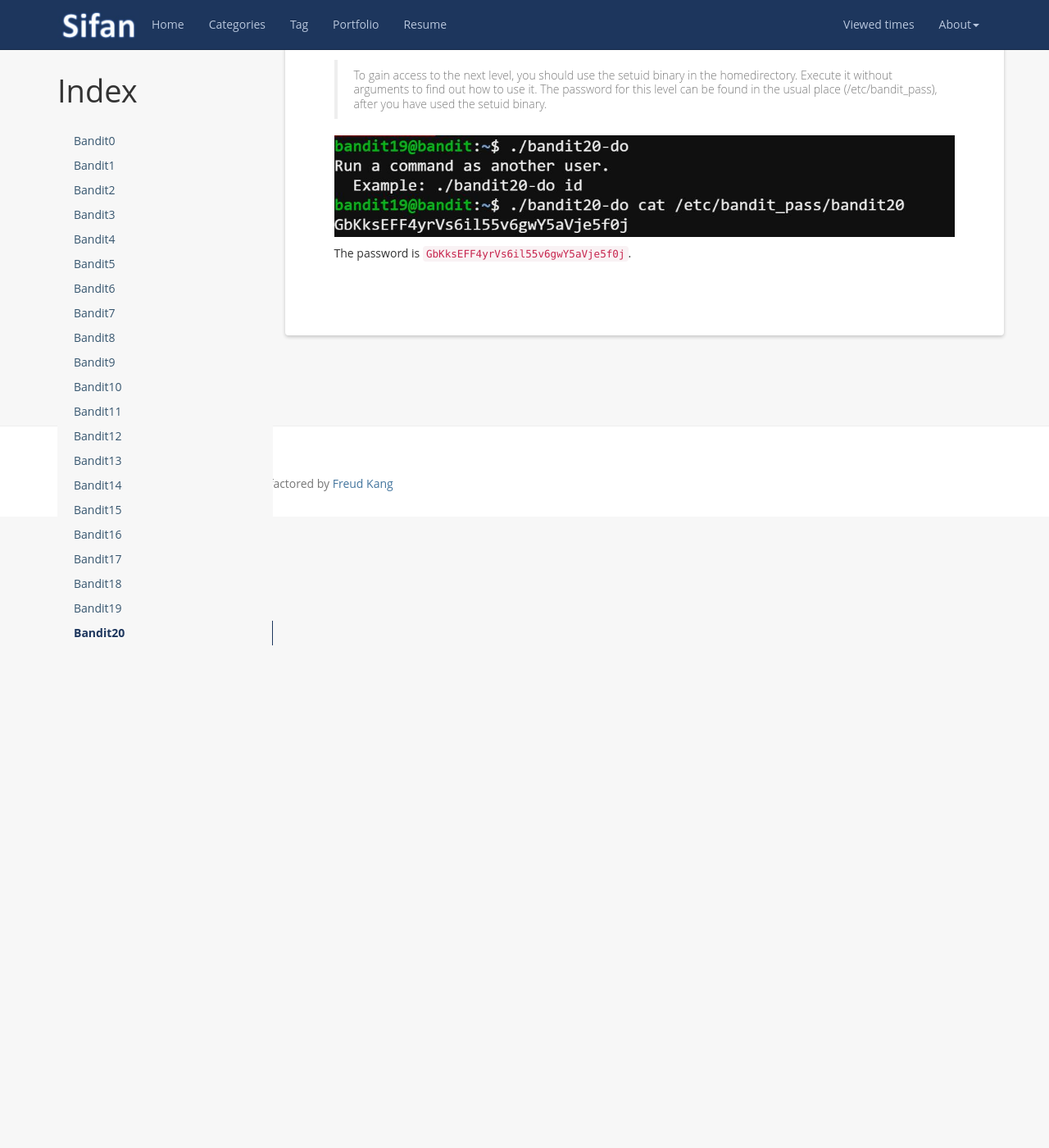
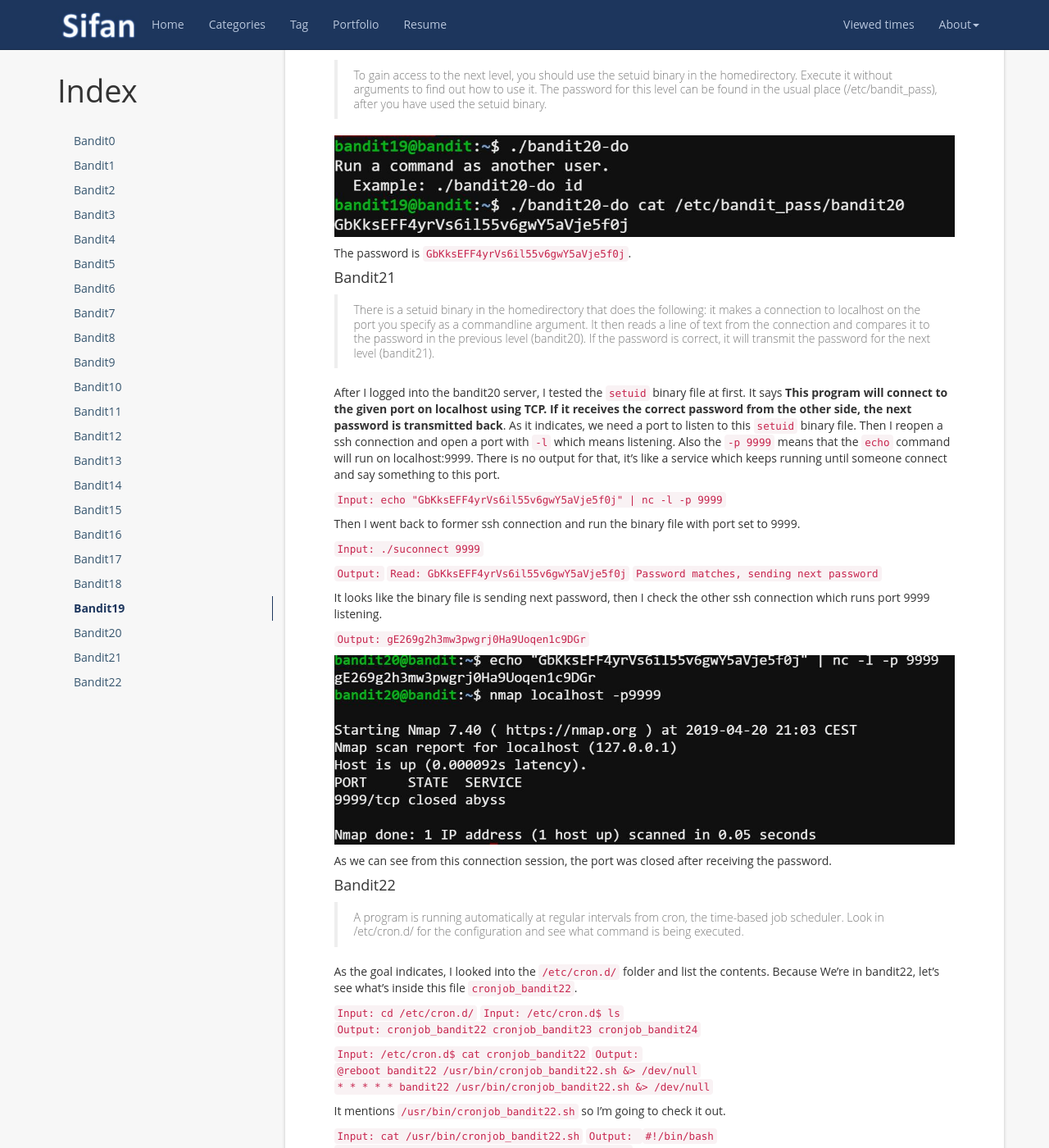
Before and after one commit to SifanGuo/sifanguo.github.io, a Jekyll site: the page built from _posts/2019-04-18-bandit.md, in a window 1280 px wide and 1400 px high, scrolled down 8757 px. Shown: the whole window at 82% size. Built offline with Jekyll 4.4.1, drawn with Linux system fonts in a browser that asks for light colours; nearby versions of some CDN libraries; a script that is not in the unit is left out; comment, search, counter and statistics services are not loaded; before the commit the page ends 9387 px from its top, so only the background shows below that; some of the changed text lies outside the part shown.

Commit message:
add bandit 22

```diff
--- a/_posts/2019-04-18-bandit.md
+++ b/_posts/2019-04-18-bandit.md
@@ -367,7 +367,7 @@ The "<" symbol indicates that this line `kfBf3eYk5BPBRzwjqutbbfE887SVc5Yd` is fr
 
 
 #### Bandit19
->The password for the next level is stored in a file readme in the homedirectory. Unfortunately, someone has modified .bashrc to log you out when you log in with SSH.
+> The password for the next level is stored in a file readme in the homedirectory. Unfortunately, someone has modified .bashrc to log you out when you log in with SSH.
 
 
 When I tried to login into bandit18@localhost, it says "Byebye" just after I logged in. So I searched on the Google and find this [answer](https://serverfault.com/questions/94503/login-without-running-bash-profile-or-bashrc). Then, I add the argument here:
@@ -386,7 +386,7 @@ It's worth noting that the `-t` parameter opens a pseudo-tty( TeleTYpewriter, TT
 
 
 #### Bandit20
->To gain access to the next level, you should use the setuid binary in the homedirectory. Execute it without arguments to find out how to use it. The password for this level can be found in the usual place (/etc/bandit_pass), after you have used the setuid binary.
+> To gain access to the next level, you should use the setuid binary in the homedirectory. Execute it without arguments to find out how to use it. The password for this level can be found in the usual place (/etc/bandit_pass), after you have used the setuid binary.
 
 
 
@@ -394,6 +394,86 @@ It's worth noting that the `-t` parameter opens a pseudo-tty( TeleTYpewriter, TT
 ![Screenshot]({{ '/styles/images/bandit20.jpg' | prepend: site.baseurl}})
 
 The password is `GbKksEFF4yrVs6il55v6gwY5aVje5f0j`.
+
+
+#### Bandit21
+> There is a setuid binary in the homedirectory that does the following: it makes a connection to localhost on the port you specify as a commandline argument. It then reads a line of text from the connection and compares it to the password in the previous level (bandit20). If the password is correct, it will transmit the password for the next level (bandit21).
+
+After I logged into the bandit20 server, I tested the `setuid` binary file at first. It says __This program will connect to the given port on localhost using TCP. If it receives the correct password from the other side, the next password is transmitted back__. As it indicates, we need a port to listen to this `setuid` binary file. Then I reopen a ssh connection and open a port with `-l` which means listening. Also the `-p 9999` means that the `echo` command will run on localhost:9999. There is no output for that, it's like a service which keeps running until someone connect and say something to this port.
+
+`Input: echo "GbKksEFF4yrVs6il55v6gwY5aVje5f0j" | nc -l -p 9999`
+
+Then I went back to former ssh connection and run the binary file with port set to 9999.
+
+`Input:  ./suconnect 9999`
+
+`Output:`
+`Read: GbKksEFF4yrVs6il55v6gwY5aVje5f0j`
+`Password matches, sending next password`
+
+It looks like the binary file is sending next password, then I check the other ssh connection which runs port 9999 listening.
+
+`Output: gE269g2h3mw3pwgrj0Ha9Uoqen1c9DGr`
+
+![Screenshot]({{ '/styles/images/bandit21.jpg' | prepend: site.baseurl}})
+
+As we can see from this connection session, the port was closed after receiving the password.
+
+
+#### Bandit22
+> A program is running automatically at regular intervals from cron, the time-based job scheduler. Look in /etc/cron.d/ for the configuration and see what command is being executed.
+
+As the goal indicates, I looked into the `/etc/cron.d/` folder and list the contents. Because We're in bandit22, let's see what's inside this file `cronjob_bandit22`.
+
+`Input: cd /etc/cron.d/`
+`Input: /etc/cron.d$ ls`
+`Output: cronjob_bandit22  cronjob_bandit23  cronjob_bandit24`
+
+`Input: /etc/cron.d$ cat cronjob_bandit22`
+`Output:`
+`@reboot bandit22 /usr/bin/cronjob_bandit22.sh &> /dev/null`
+`* * * * * bandit22 /usr/bin/cronjob_bandit22.sh &> /dev/null`
+
+It mentions `/usr/bin/cronjob_bandit22.sh` so I'm going to check it out.
+
+`Input: cat /usr/bin/cronjob_bandit22.sh`
+`Output: `
+`#!/bin/bash`
+`chmod 644 /tmp/t7O6lds9S0RqQh9aMcz6ShpAoZKF7fgv`
+`cat /etc/bandit_pass/bandit22 > /tmp/t7O6lds9S0RqQh9aMcz6ShpAoZKF7fgv`
+
+The `/usr/bin/cronjob_bandit22.sh` file save the password of bandit22 into temp folder.
+
+`Input: cat /tmp/t7O6lds9S0RqQh9aMcz6ShpAoZKF7fgv`
+`Output: Yk7owGAcWjwMVRwrTesJEwB7WVOiILLI`
+
+So the password for bandit22 is Yk7owGAcWjwMVRwrTesJEwB7WVOiILLI.
+
+
+
+
+
+
+
+
+
+
+
+
+
+
+
+
+
+
+
+
+
+
+
+
+
+
 
 
 
```
Also changed, not shown: styles/images/bandit21.jpg (added).
